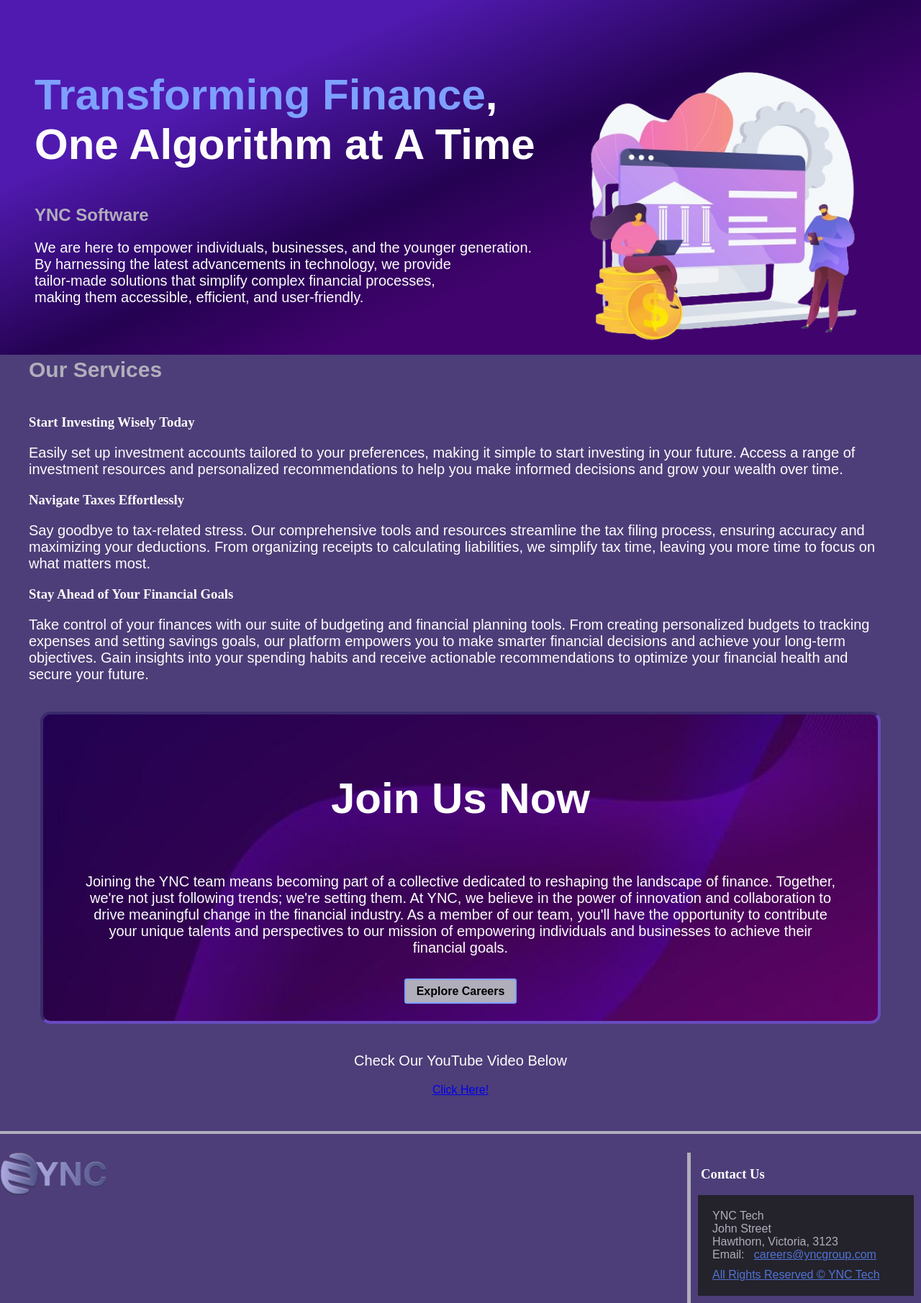
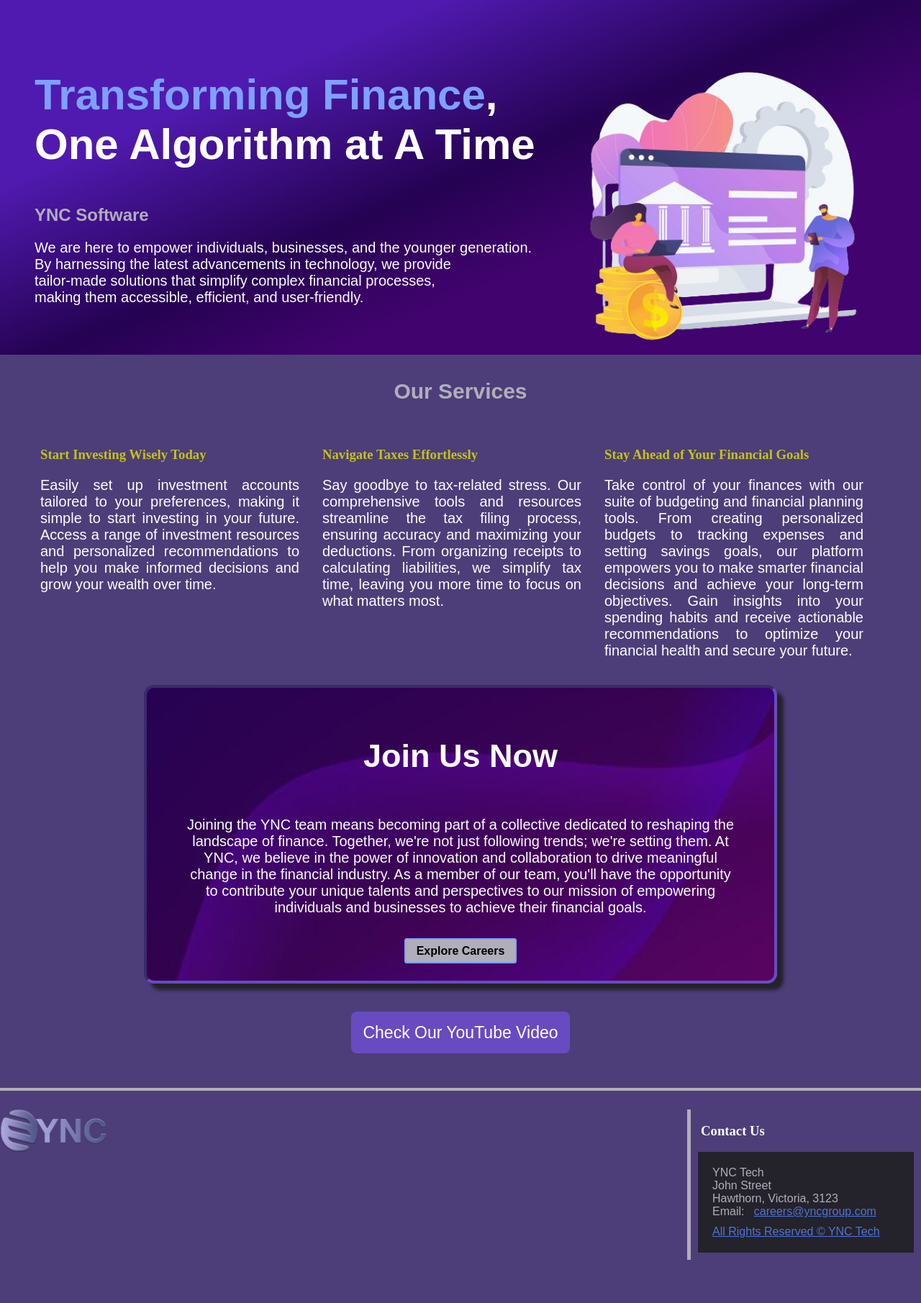
Before and after one commit to FakeTiramisu/Inquiry-Project-Assignment-1, a PHP site: page / in a window 1280 px wide. Shown: the part 97-1908 px from the top of the page at 72% size. After the commit the page ends 1848 px from the top, so only its background shows below. Run offline with PHP 8.4, Linux system fonts and the light colour scheme; some web fonts are replaced.

Commit message:
changes to index and about page
- changed the index layout

```diff
--- a/index.html
+++ b/index.html
@@ -42,7 +42,7 @@
             </p>
         </section>
         <h2 id="service-top">Our Services</h2>
-        <section>
+        <section id="service1">
             <h3>Start Investing Wisely Today</h3>
             <p>
                 Easily set up investment accounts tailored to your preferences,
@@ -51,7 +51,7 @@
                 make informed decisions and grow your wealth over time.
             </p>
         </section>
-        <section>
+        <section id="service2">
             <h3>Navigate Taxes Effortlessly</h3>
             <p>
                 Say goodbye to tax-related stress. Our comprehensive tools and
@@ -61,7 +61,7 @@
                 time to focus on what matters most.
             </p>
         </section>
-        <section>
+        <section id="service3">
             <h3>Stay Ahead of Your Financial Goals</h3>
             <p>
                 Take control of your finances with our suite of budgeting and
@@ -88,10 +88,9 @@
             <a class="button" href="jobs.html">Explore Careers</a>
         </section>
         <!-- YOUTUBE LINK HERE -->
-        <section id="youtube">
-            <p>Check Our YouTube Video Below</p>
-            <a href="#">Click Here!</a>
-        </section>
+        <div id="youtube">
+            <a href="#">Check Our YouTube Video</a>
+        </div>
     </main>
     <hr>
     <div class="ync_footer flex-container">
--- a/styles/style.css
+++ b/styles/style.css
@@ -175,22 +175,9 @@ main p {
 /* Stylising the "Our Services" section */
 #service-top {
     font-size: 30px;
-    padding-top: 20px;
-    padding-bottom: 20px;
-}
-
-#careers{
+    padding-top: 50px;
+    padding-bottom: 0px;
     text-align: center;
-    border: 4px inset #684bc0;
-    background: url('images/background-pic2.jpg');
-    background-position: center;
-    border-radius: 14px;
-    margin: 2.5em 1em;
-    padding: 2em;
-}
-
-#careers p {
-    padding: 1em;
 }
 
 #service1, #service2, #service3 {
@@ -200,11 +187,35 @@ main p {
     margin: 1em 1em 1em 1em;
 }
 
+#service1 h3, #service2 h3, #service3 h3 {
+    color: rgb(196, 196, 22);
+}
+
+#careers{
+    clear: both;
+    text-align: center;
+    border: 4px inset #684bc0;
+    background: url('images/background-pic2.jpg');
+    background-position: center;
+    box-shadow: 9px 9px 5px #24222b;
+    border-radius: 14px;
+    margin: 2.5em 10em;
+    padding: 2em;
+}
+
+#careers p {
+    padding: 1em;
+}
+
+#careers h1 {
+    font-size: 45px;
+}
+
+
 /* ABOUT PAGE */
 /* Top of the page */
-
 #about-us h1{
-    font-size: 45px;
+    font-size: 50px;
     margin: 30px;
 }
 
@@ -258,6 +269,10 @@ main p {
 /* Team Details */
 #team h3 {
     color: #7ea0ff;
+    padding-top: 26px;
+}
+#team p {
+    width: 70%;
 }
 
 /* Align contact information */
@@ -444,12 +459,40 @@ hr {
 
 /* YOUTUBE LINK */
 #youtube{
+    padding: 15px;
     text-align: center;
+    font-size: 23px;
+}
+
+#youtube a{
+    text-decoration: none;;
+    background-color: #684bc0;
+    border-radius: 8px;
+    color: #fff;
+    cursor: pointer;
+    padding: 16px 16px;
+
+}
+
+#youtube a:hover{
+    background-image: linear-gradient(90deg, #00C0FF 0%, #FFCF00 49%, #FC4F4F 80%, #00C0FF 100%);
+    animation:slidebg 5s linear infinite;
+    color: #2e2d30;
+}
+
+@keyframes slidebg {
+    to {
+      background-position:35vw;
+    }
 }
 
 /* ENHANCEMENTS */
 .resource {
     padding: 10px;
+}
+
+.resource p {
+    padding: 13px 0;
 }
 
 /* FOOTER */
```
Also changed, not shown: enhancements.html (+17 -2 lines).
